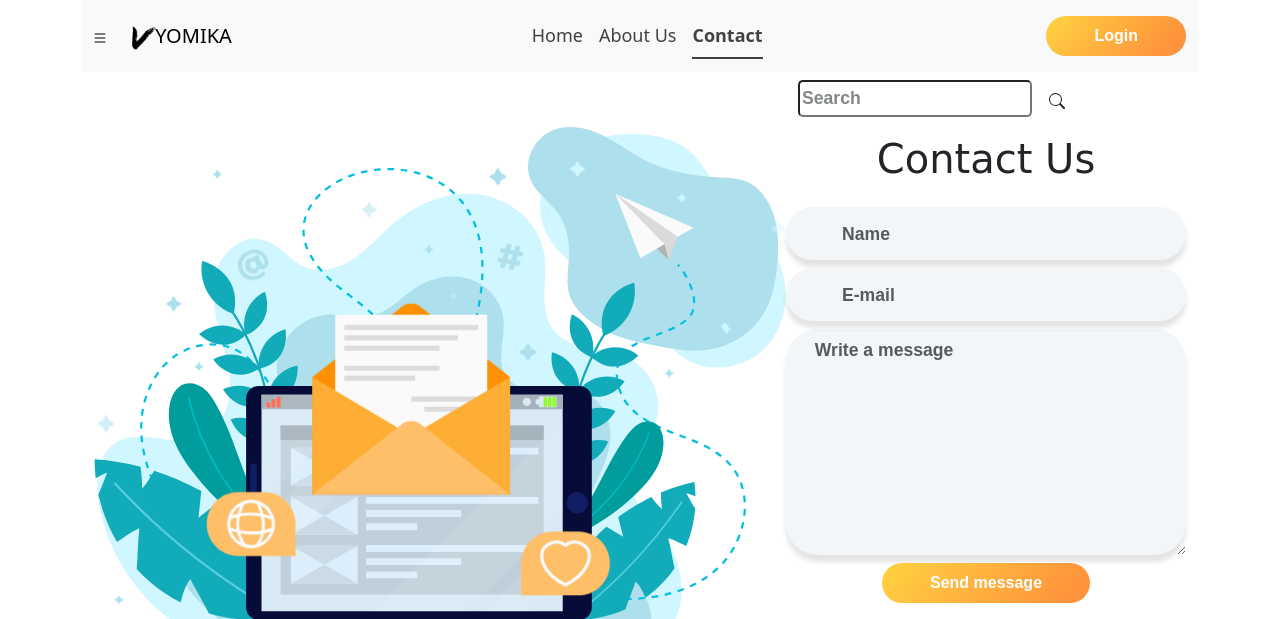
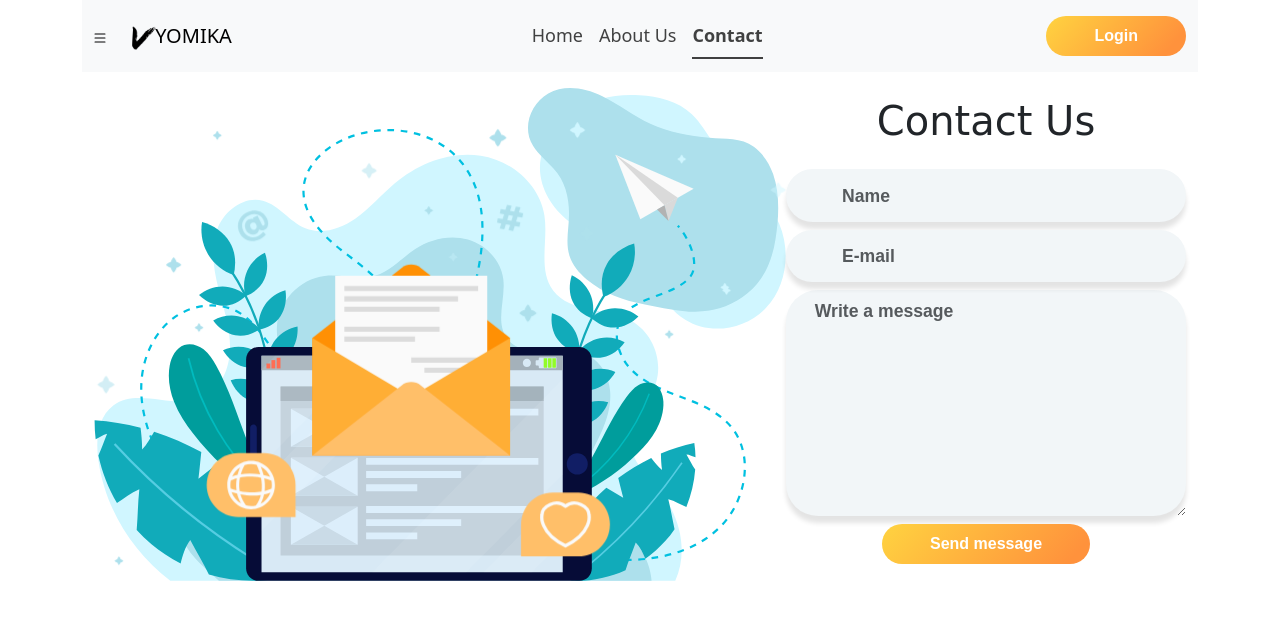
Before and after one commit to Neeraz666/Vyomika, a Django app: page /contact/ in a window 1280 px wide. Shown: the top 619 px of the page. Run offline with Django 4.2, Linux system fonts and the light colour scheme; some libraries are stand-ins or nearby versions.

Commit message:
Removed Search from contacts.

```diff
--- a/Vyomika/templates/Home/contact.html
+++ b/Vyomika/templates/Home/contact.html
@@ -559,6 +559,9 @@ transform: translateY(-0.15em);
 			</g>
 		</g>
 	</svg>
+	{% block search_button_base %}
+
+	{% endblock %}
 
 
 	<form action='#' method='POST'> {% csrf_token %}
--- a/Vyomika/templates/Student/bbastudents.html
+++ b/Vyomika/templates/Student/bbastudents.html
@@ -2,6 +2,9 @@
 
 {% block title %} Vyomika {% endblock title %}
 {% block body %}
+{% block search_button_base %}
+
+
 <a href="addStudent/"><button type="button" class="btn btn-outline-dark m-3">Add Students</button></a>
 
 <table class="table align-middle mb-0 bg-white">
--- a/Vyomika/templates/base.html
+++ b/Vyomika/templates/base.html
@@ -106,17 +106,19 @@
         </div>
 
         <div class="col-md-12 my-2 d-flex justify-content-end">
+            {% block search_button_base %}
             <form action="#" method="POST" class="form" style="position: initial;">
                 {% csrf_token %}
                 <input class="mr-sm-3" type="search" placeholder="Search" aria-label="Search"
                     style="border-radius: 5px; height: 2.1em;">
-                <button class="btn btn-outline-none my-2 my-sm-0" type="submit"><svg xmlns="http://www.w3.org/2000/svg"
+                    <button class="btn btn-outline-none my-2 my-sm-0" id="search_button_base" type="submit"><svg xmlns="http://www.w3.org/2000/svg"
                         width="16" height="16" fill="currentColor" class="bi bi-search" viewBox="0 0 16 16">
                         <path
                             d="M11.742 10.344a6.5 6.5 0 1 0-1.397 1.398h-.001c.03.04.062.078.098.115l3.85 3.85a1 1 0 0 0 1.415-1.414l-3.85-3.85a1.007 1.007 0 0 0-.115-.1zM12 6.5a5.5 5.5 0 1 1-11 0 5.5 5.5 0 0 1 11 0z" />
                     </svg></button>
-            </form>
-        </div>
+                </form>
+                {% endblock %}
+            </div>
 
         {% for message in messages %}
         <div class="alert alert-{{message.tags}} alert-dismissible fade show" role="alert">
```
